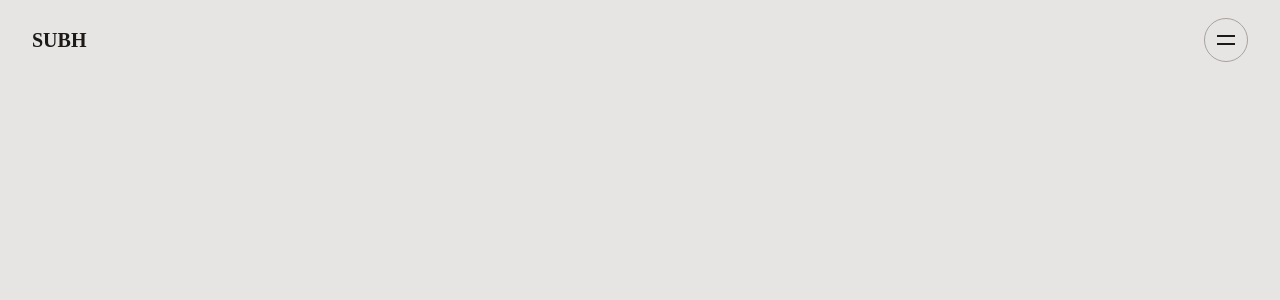
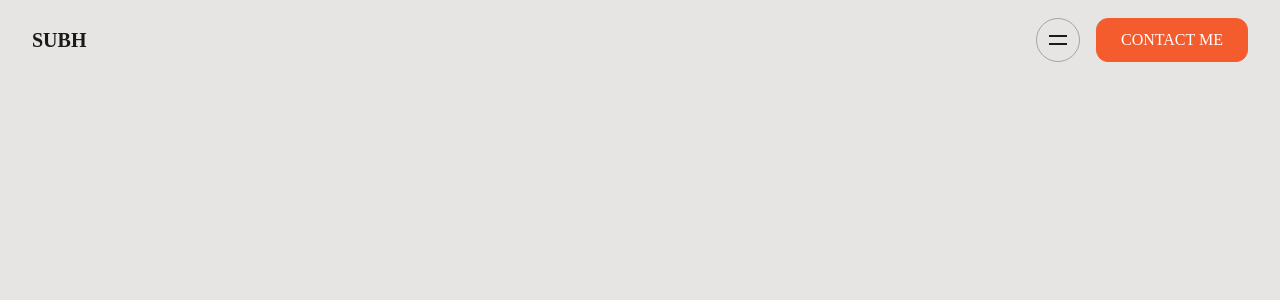
Before and after one commit to LOSTBOY-IS-DED/Subh.rs, a Next.js app in the folder starter-template/: page / in a window 1280 px wide. Shown: the top 300 px of the page. Built offline with nearby package versions, Linux system fonts and the light colour scheme.

Commit message:
header done without blur effect

```diff
--- a/starter-template/src/sections/Header.tsx
+++ b/starter-template/src/sections/Header.tsx
@@ -1,4 +1,4 @@
-import { header } from "motion/react-client";
+
 import { FC } from "react";
 
 /* eslint-disable-next-line @typescript-eslint/no-unused-vars */
@@ -37,7 +37,7 @@
             </a>
           </div>
           {/* for the nav content */}
-          <div>
+          <div className="flex items-center gap-4">
             <div className="border border-stone-400 size-11 rounded-full inline-flex justify-center items-center">
               <svg
               width="24"
@@ -50,6 +50,7 @@
               <rect x="3" y="7" width="18" height="2" fill="currentColor" />
             </svg>
             </div>
+            <button className="bg-red-orange-500 h-11 px-6 rounded-xl text-white border border-red-orange-500 uppercase hidden md:inline-flex items-center">Contact Me</button>
           </div>
         </div>
       </div>
--- a/starter-template/tailwind.config.ts
+++ b/starter-template/tailwind.config.ts
@@ -25,6 +25,11 @@
           lg: "4re",
         },
       },
+      colors: {
+        "red-orange": {
+          500: 'color-mix(in srgb, theme("colors.red.500") 50%, theme("colors.orange.500") 50%)',
+        },
+      },
     },
   },
   plugins: [],
```
